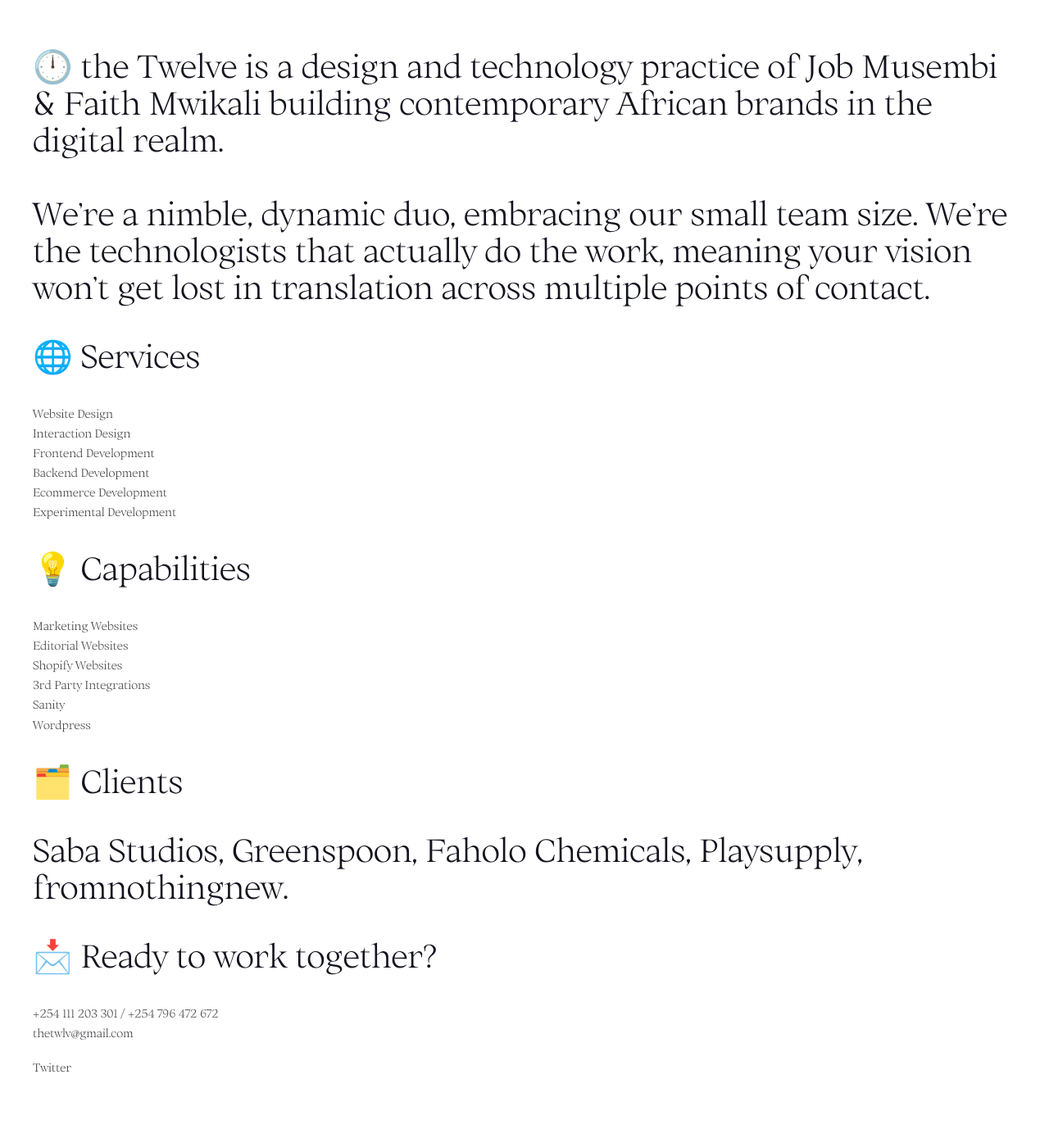
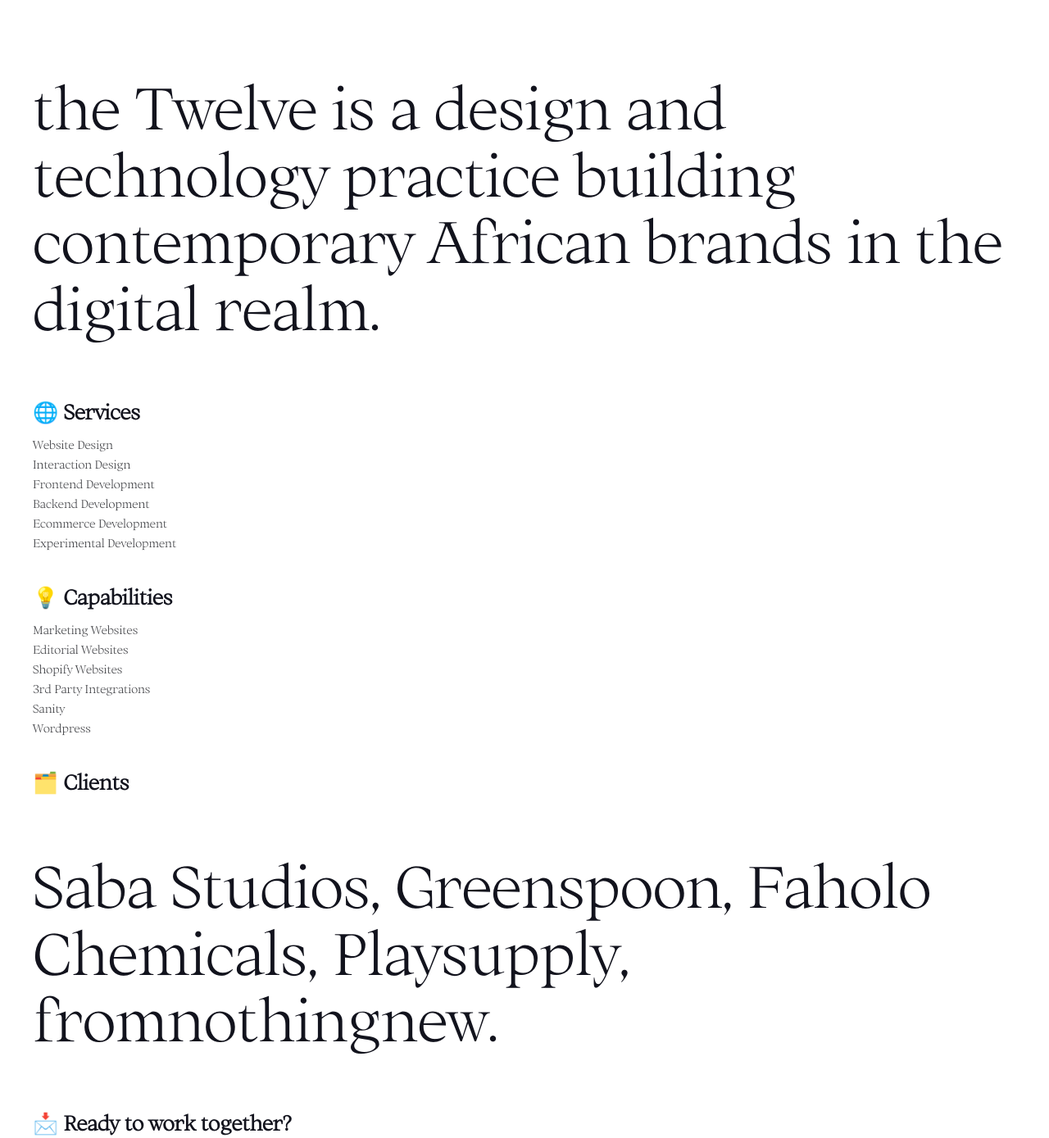
Before and after one commit to JobMusembi/theTwelve, a Gatsby site: page / in a window 1280 px wide. Shown: the top 1389 px of the page at 82% size. Before the commit the page ends 1339 px from the top, so only its background shows below. Built offline with nearby package versions, Linux system fonts and the light colour scheme; Gatsby itself is replaced by a stand-in of ours.

Commit message:
adding g

```diff
--- a/src/pages/index.js
+++ b/src/pages/index.js
@@ -7,11 +7,11 @@
       <Seo title="Home" keywords={[`Home Page the Twelve`]} />
     <div className='banner'>
     <div className='container'>
-      <p>🕛 the Twelve is a design and technology practice of Job Musembi & Faith Mwikali building contemporary African brands in the digital realm.<br/><br/>
-          We’re a nimble, dynamic duo, embracing our small team size. We’re the  technologists
-          that actually do the work, meaning your vision won’t get lost in translation across multiple points of contact.</p>
+      <p>the Twelve is a design and technology practice building contemporary African brands in the digital realm.
 
-      <p>🌐 Services</p>
+          </p>
+
+      <h4>🌐 Services</h4>
       <ul>
         <li>Website Design</li>
         <li>Interaction Design</li>
@@ -21,7 +21,7 @@
         <li>Experimental Development</li>
       </ul>
 
-      <p>💡 Capabilities</p>
+      <h4>💡 Capabilities</h4>
       <ul>
         <li>Marketing Websites</li>
         <li>Editorial Websites</li>
@@ -31,10 +31,10 @@
         <li>Wordpress</li>
       </ul>
 
-      <p>🗂️ Clients</p>
+      <h4>🗂️ Clients</h4>
       <p>Saba Studios, Greenspoon, Faholo Chemicals, Playsupply, fromnothingnew.</p>
 
-      <p>📩 Ready to work together?</p>
+      <h4>📩 Ready to work together?</h4>
       <ul>
         <li>+254 111 203 301 / +254 796 472 672</li>
         <li>thetwlv@gmail.com</li><br/>
--- a/src/styles/App.scss
+++ b/src/styles/App.scss
@@ -22,8 +22,10 @@
 body {
   height: 100%;
   font-family: "Ortica";
+  //font-family: "Suisse BP Int'l";
   font-size: 16px;
   font-weight: 100;
+  //font-weight: 400;
   background-color: $white;
   color: $text;
 }
@@ -110,11 +112,12 @@
 }
 
 p {
-    font-size: 2.441em;
+    font-size: 4.441em;
     @media (max-width: 992px) {
-         font-size: 1.563em;
+         font-size: 2.563em;
       }
 }
+
 
 .container {
   flex-grow: 1;
```
